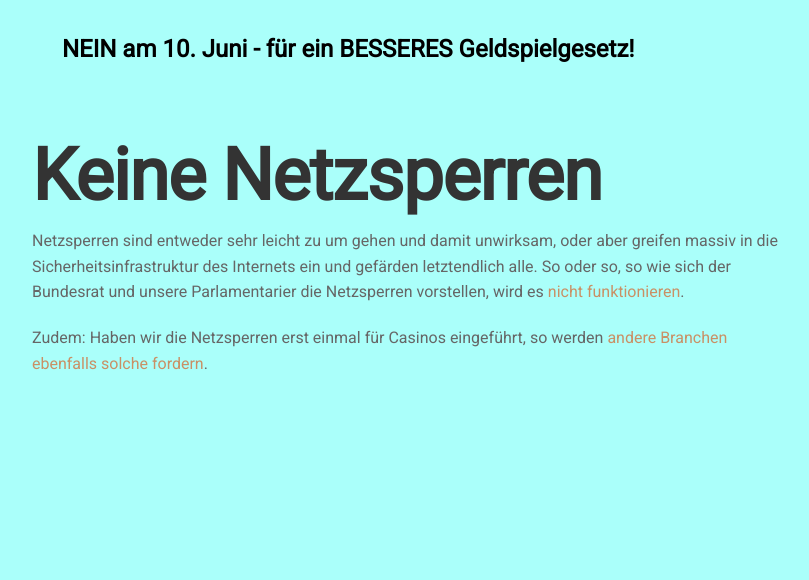
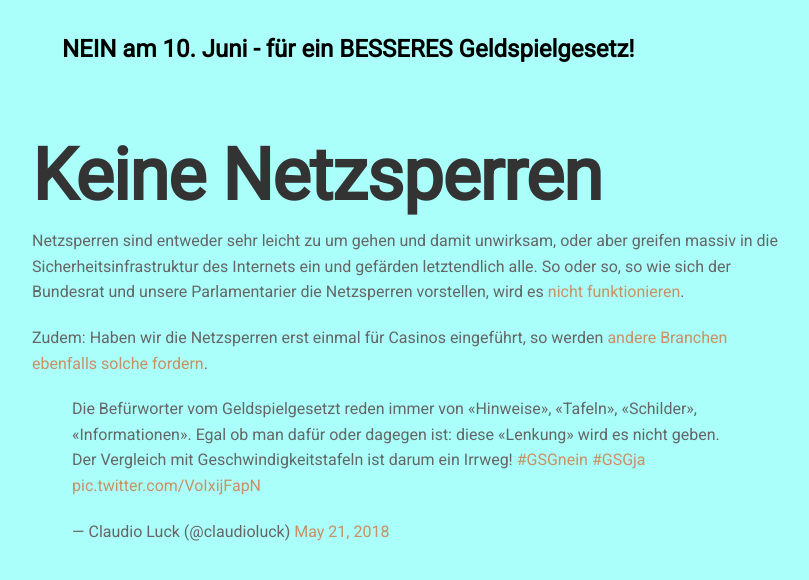
Before and after one commit to geldspielgesetz/geldspielgesetz.github.io, a Jekyll site: the page built from argumente/keine-netzsperren.md, in a window 1280 px wide. Shown: the top 580 px of the page, without its empty margins (233-1042 px from the left). Built offline with Jekyll 4.4.1, drawn with Linux system fonts in a browser that asks for light colours; comment, search, counter and statistics services are not loaded.

Commit message:
Add tweet

```diff
--- a/argumente/keine-netzsperren.md
+++ b/argumente/keine-netzsperren.md
@@ -8,3 +8,6 @@ Zudem: Haben wir die Netzsperren erst einmal für Casinos eingeführt, so werden
 
 [1]: https://www.watson.ch/Digital/Schweiz/931923761-Darum-sind-Geldspielgesetz-und-Internet-Sperren-viel-gefaehrlicher--als-du-glaubst
 [2]: https://www.aargauerzeitung.ch/schweiz/piraterie-dj-bobos-manager-greift-justizministerin-an-132462367
+
+<blockquote class="twitter-tweet" data-lang="en"><p lang="de" dir="ltr">Die Befürworter vom Geldspielgesetzt reden immer von «Hinweise», «Tafeln», «Schilder», «Informationen». Egal ob man dafür oder dagegen ist: diese «Lenkung» wird es nicht geben. Der Vergleich mit Geschwindigkeitstafeln ist darum ein Irrweg! <a href="https://twitter.com/hashtag/GSGnein?src=hash&amp;ref_src=twsrc%5Etfw">#GSGnein</a> <a href="https://twitter.com/hashtag/GSGja?src=hash&amp;ref_src=twsrc%5Etfw">#GSGja</a> <a href="https://t.co/VoIxijFapN">pic.twitter.com/VoIxijFapN</a></p>&mdash; Claudio Luck (@claudioluck) <a href="https://twitter.com/claudioluck/status/998644973326225410?ref_src=twsrc%5Etfw">May 21, 2018</a></blockquote>
+<script async src="https://platform.twitter.com/widgets.js" charset="utf-8"></script>
```
